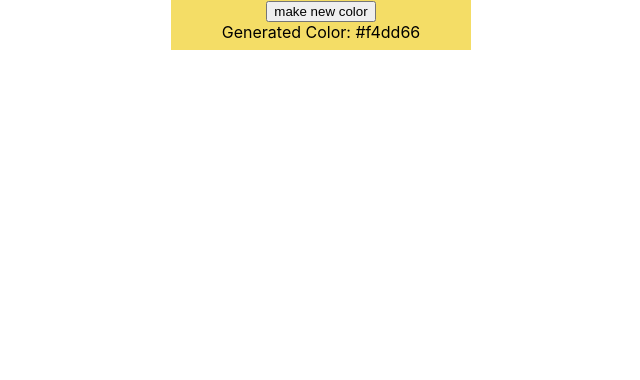
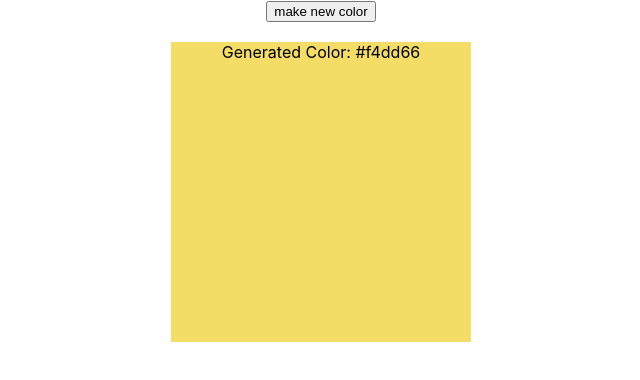
Before and after one commit to klupsky/react-randomcolorgenerator, a React (Create React App) app: page / in a window 1280 px wide. Shown: the top 380 px of the page, without its empty margins (319-959 px from the left). Built offline with nearby package versions, Linux system fonts and the light colour scheme.

Commit message:
Add version with main to dos done

```diff
--- a/package.json
+++ b/package.json
@@ -4,7 +4,6 @@
   "private": true,
   "dependencies": {
     "@testing-library/jest-dom": "^5.14.1",
-    "@testing-library/react": "^13.0.0",
     "@testing-library/user-event": "^13.2.1",
     "randomcolor": "^0.6.2",
     "react": "^18.1.0",
@@ -40,11 +39,13 @@
     "@babel/eslint-parser": "7.17.0",
     "@next/eslint-plugin-next": "12.1.6",
     "@types/node": "17.0.31",
+    "@types/randomcolor": "^0.5.6",
     "@types/react": "18.0.8",
     "@types/react-dom": "18.0.3",
+    "@types/testing-library__jest-dom": "^5.14.3",
     "@typescript-eslint/eslint-plugin": "5.22.0",
     "@typescript-eslint/parser": "5.22.0",
-    "@upleveled/eslint-config-upleveled": "2.10.0",
+    "@upleveled/eslint-config-upleveled": "2.10.2",
     "@upleveled/eslint-plugin-upleveled": "2.1.5",
     "eslint": "8.14.0",
     "eslint-config-react-app": "7.0.1",
--- a/src/App.css
+++ b/src/App.css
@@ -1,8 +1,6 @@
 .Generator {
   text-align: center;
-  justify-content: center;
-  align-items: center;
+  display: block;
   width: 300px;
-  height: 50px;
   margin: auto;
 }
--- a/src/App.js
+++ b/src/App.js
@@ -2,18 +2,27 @@ import './App.css';
 import randomColor from 'randomcolor';
 import React, { useState } from 'react';
 
-function App() {
+export default function App() {
   const [color, setColor] = useState(randomColor.randomColor());
+  // const [hue, setHue] = useState(randomColor.hue());
 
   return (
-    <div className="Generator" style={{ backgroundColor: color }}>
+    <div className="Generator">
       <button onClick={() => setColor(randomColor.randomColor())}>
         make new color
       </button>
       <br />
-      Generated Color: {color}
+      <br />
+      <div style={{ backgroundColor: color, width: '300px', height: '300px' }}>
+        Generated Color: {color}
+      </div>
+      <br />
+      {/* <div>
+        <input
+          value={hue}
+          onChange={(event) => setHue(event.randomColor.hue())}
+        />
+      </div> */}
     </div>
   );
 }
-
-export default App;
```
Also changed, not shown: 2 other files (tests, documents, lock files or other folders).
